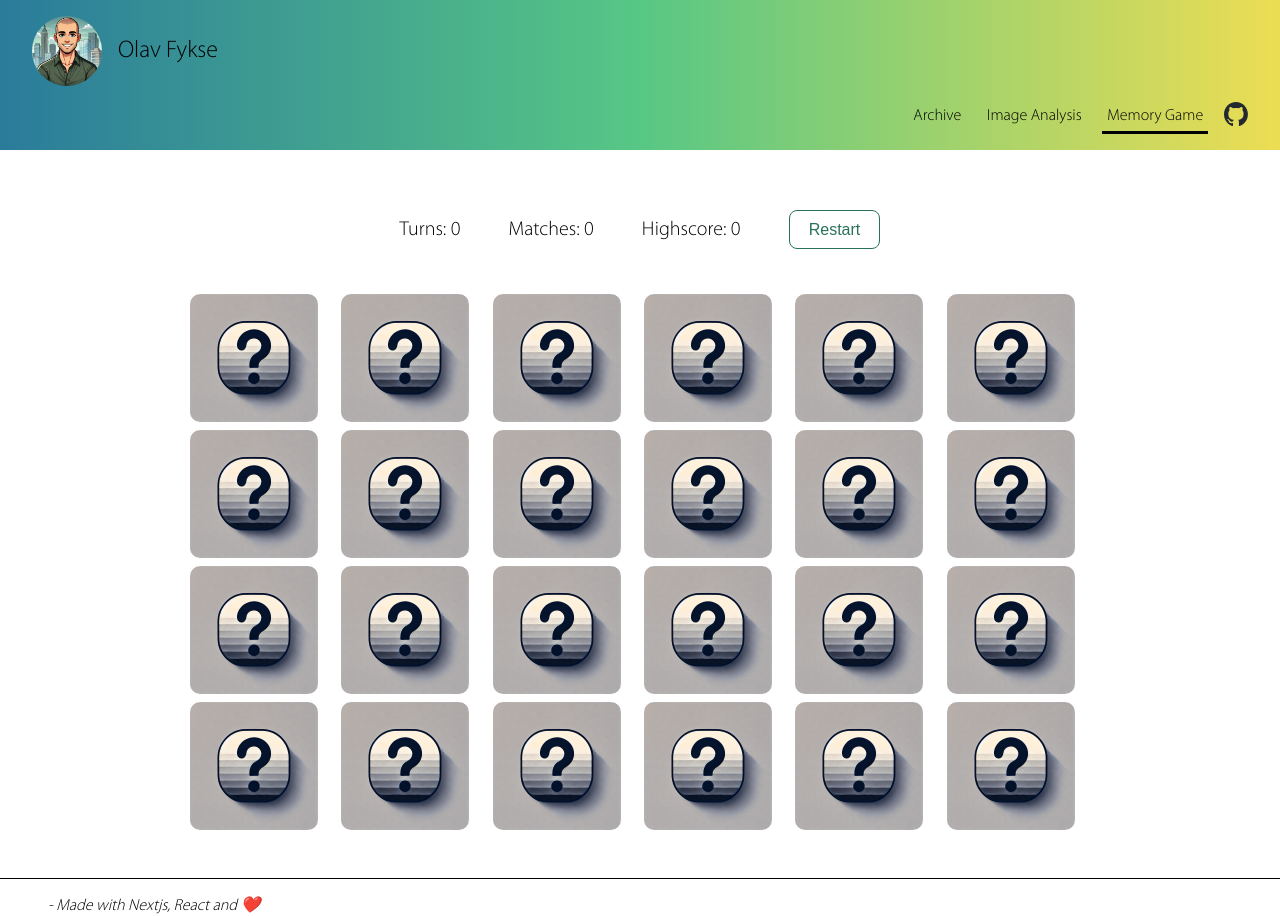
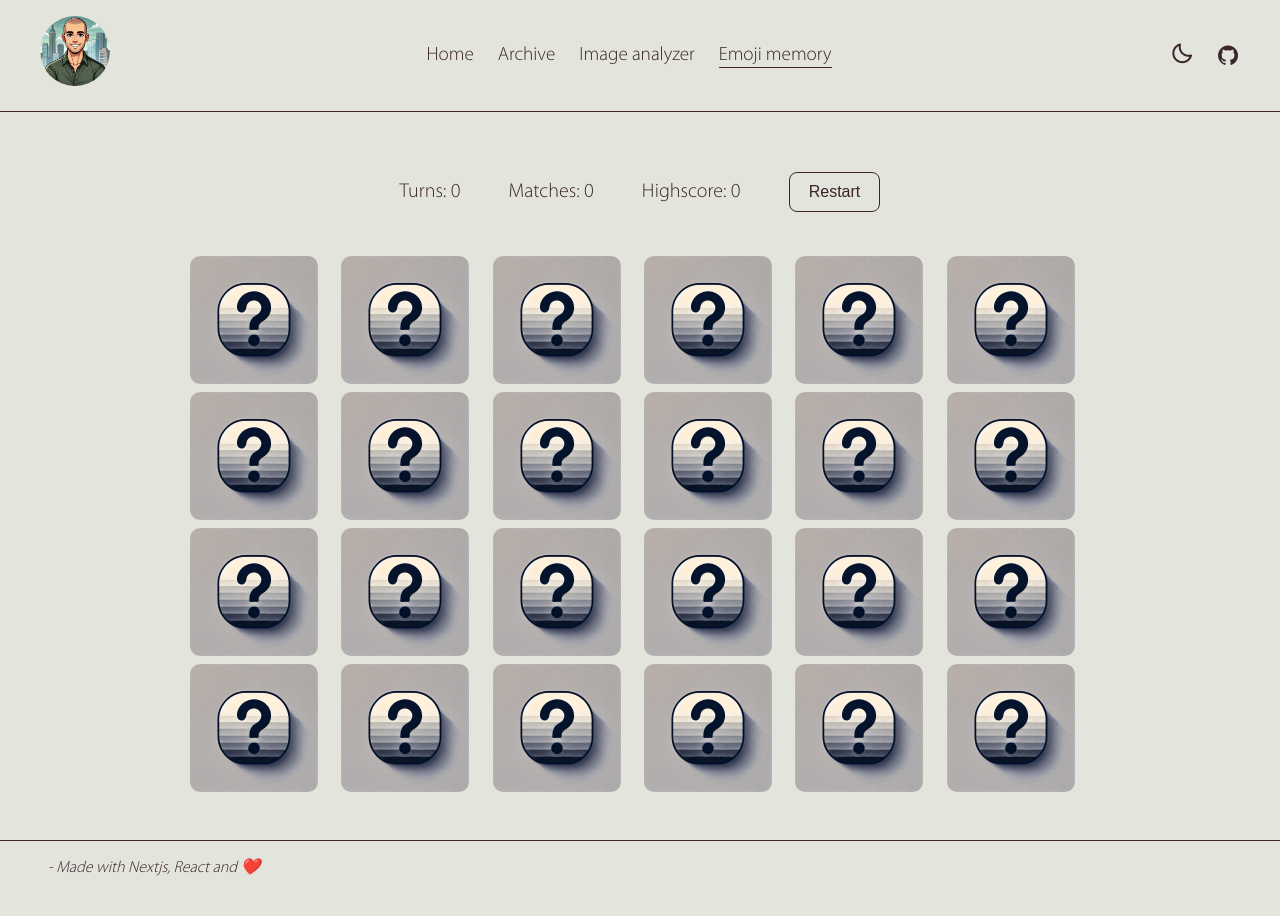
Before and after one commit to bouvet-ofykse/Blog-nextjs, a Next.js app: page /memory-game in a window 1280 px wide. After the commit the page ends 878 px from the top, so only its background shows below. Built offline with nearby package versions, Linux system fonts and the light colour scheme.

Commit message:
Improved design

```diff
--- a/package.json
+++ b/package.json
@@ -16,6 +16,7 @@
     "next": "15.1.6",
     "next-cloudinary": "^6.16.0",
     "react": "^19.0.0",
+    "react-boxicons": "^0.0.28",
     "react-dom": "^19.0.0"
   },
   "devDependencies": {
--- a/src/app/blog/page.module.css
+++ b/src/app/blog/page.module.css
@@ -6,6 +6,11 @@
     flex-direction: column;
     padding-bottom: 0.5rem;
     padding-top: 0.5rem;
+    border-bottom: 1px solid var(--foreground-light);
+}
+
+:global(body.dark) .row {
+    color: var(--foreground-dark);
 }
 
 .date {
--- a/src/app/blog/page.tsx
+++ b/src/app/blog/page.tsx
@@ -1,7 +1,6 @@
 import {getAllposts} from "@/lib/posts";
 import Link from "next/link";
 import styles from './page.module.css';
-
 
 
 export default function BlogPosts() {
--- a/src/app/globals.css
+++ b/src/app/globals.css
@@ -3,16 +3,30 @@
 @font-face { font-family: myriad-pro;
     src: url('../content/myriad-pro/MyriadPro-Light.otf'); }
 
-/*:root {*/
-/*    --background: #FEFCE8;*/
-/*    --foreground: #212121;*/
-/*}*/
+:root {
+    --background-light: #E3E4DB;
+    --foreground-light: #3B252C;
+    --purple: #8F6593;
+    --rose-quartz: #AEA4BF;
+    --silver: #CDCDCD;
+    --gold: #c79b0a;
+    --background-dark: #312e38;
+    --foreground-dark: #CDCDCD;
+}
+
+
+body.dark {
+    background-color: var(--background-dark);
+    color: var(--foreground-dark);
+}
+
+
 
 
 body {
     font-family: myriad-pro;
-    color: var(--foreground);
-    background: var(--background);
+    color: var(--foreground-light);
+    background: var(--background-light);
     /*font-family: Arial, Helvetica, sans-serif;*/
     /*margin: 3rem;*/
     display: flex;
@@ -24,8 +38,8 @@ body {
 
 @media (max-width: 720px) {
     body {
-        color: var(--foreground);
-        background: var(--background);
+        color: var(--foreground-light);
+        background: var(--background-light);
         font-family: Arial, Helvetica, sans-serif;
         /*margin: 0.1rem;*/
         display: flex;
@@ -61,7 +75,7 @@ li {
 
 a {
     text-decoration: none;
-    color: var(--foreground);
+    color: var(--foreground-light);
 }
 
 .error-container {
--- a/src/components/memory-game/game-board.module.css
+++ b/src/components/memory-game/game-board.module.css
@@ -40,9 +40,9 @@
 
 
 .button {
-  background-color: #ffffff;
-  color: #2a715a;
-  border: 1px solid #2a715a;
+  color: var(--foreground-light);
+  background-color: var(--background-light);
+  border: 1px solid var(--foreground-light);
   padding: 0.6rem 1.2rem;
   border-radius: 0.5rem;
   cursor: pointer;
@@ -50,8 +50,7 @@
 }
 
 .button:hover {
-  color: #64C0A2FF;
-  border: 1px solid #64C0A2FF;
+  background-color: #ffffff;
 }
 
 .stats {
--- a/src/components/nav-bar/nav-bar-item.tsx
+++ /dev/null
@@ -1,24 +0,0 @@
-'use client';
-
-import styles from "@/components/nav-bar/nav-bar.module.css";
-import Link from "next/link";
-import {usePathname} from "next/navigation";
-
-interface NavbarItemProps {
-    name: string;
-    path: string;
-}
-
-export default function NavbarItem({name, path}: NavbarItemProps) {
-
-    const pathname = usePathname();
-
-    const classes = pathname === path ? `${styles['nav-bar-item']} ${styles['nav-bar-item-active']}` : styles['nav-bar-item'];
-
-    return (
-        <li className={classes}>
-            <Link href={path}>{name}</Link>
-        </li>
-    );
-
-}
--- a/src/components/nav-bar/nav-bar.module.css
+++ b/src/components/nav-bar/nav-bar.module.css
@@ -1,47 +1,141 @@
-
 
 .header {
-    background: #2A7B9B;
-    background: linear-gradient(90deg,rgba(42, 123, 155, 1) 0%, rgba(87, 199, 133, 1) 50%, rgba(237, 221, 83, 1) 100%);
+    border-bottom: 1px solid var(--foreground-light);
+}
+
+:global(body.dark) .header {
+    border-bottom: 1px solid var(--silver);
+}
+
+.container {
+    max-width: 1200px;
+    margin: 0 auto;
+    padding: 1rem 2rem;
+    display: flex;
+    justify-content: space-between;
+    align-items: center;
+    font-size: 1.2rem;
+}
+
+.logo {
+    font-weight: 700;
+    font-size: 1.5rem;
+    text-decoration: none;
+    color: inherit; /* adapts to dark/light mode */
+}
+
+.nav {
+    display: flex;
+    gap: 1.5rem;
+}
+
+.link {
+    color: inherit; /* adapts */
+    text-decoration: none;
+    font-weight: 500;
+    transition: color 0.3s ease;
+}
+
+.link:hover {
+    border-bottom: 1px solid var(--foreground-light);
+}
+
+:global(body.dark) .link:hover {
+    border-bottom: 1px solid var(--foreground-light);
+}
+
+:global(body.dark) .link:hover {
+    border-bottom: 1px solid var(--silver);
+}
+
+.active {
+    border-bottom: 1px solid var(--foreground-light);
+}
+
+:global(body.dark) .active {
+    border-bottom: 1px solid var(--silver);
+}
+
+.controls {
+    display: flex;
+    align-items: center;
+}
+
+.themeToggle {
+    background: none;
+    border: none;
+    cursor: pointer;
+    margin-left: 1rem;
+    color: inherit; /* adapts */
+    font-size: 24px
+}
+
+.hamburger {
+    display: none;
+    background: none;
+    border: none;
+    font-size: 1.8rem;
+    cursor: pointer;
+    margin-left: 1rem;
+    color: inherit;
+}
+
+.githubLink {
+    margin-left: 1rem;
+    font-size: 1.5rem;
+    color: inherit;
+    display: flex;
+    align-items: center;
+    text-decoration: none;
+    transition: transform 0.2s ease, font-size 0.3s ease;
+}
+
+.githubLink:hover {
+    transform: scale(1.3);
+}
+
+.hero {
+    border-radius: 50%;
+}
+
+.ThemeIconSun:hover {
+    color: var(--gold);
+}
+
+.ThemeIconMoon:hover {
+    color: #6043a6;
+}
+
+.icon {
+    transition: transform 0.2s ease, font-size 0.2s ease;
+    cursor: pointer;
+}
+
+.icon:hover {
+    transform: scale(1.3) rotate(15deg);
 }
 
 
-.hero {
-    display: flex;
-    flex-direction: row;
-    align-items: center;
-    font-size: 1.5rem;
-    margin-top: 1rem;
-    margin-left: 2rem;
 
+@media (max-width: 768px) {
+    .nav {
+        position: absolute;
+        top: 60px;
+        left: 0;
+        right: 0;
+        background-color: #fff;
+        flex-direction: column;
+        gap: 1rem;
+        padding: 1rem 2rem;
+        display: none;
+        border-bottom: 1px solid #e5e5e5;
+    }
+
+    .nav.navOpen {
+        display: flex;
+    }
+
+    .hamburger {
+        display: block;
+    }
 }
-
-.hero-img  {
-    border-radius: 50%;
-    margin-right: 1rem;
-}
-
-.nav-bar {
-    /*height: 2rem;*/
-
-}
-
-.nav-bar-items {
-    display: flex;
-    flex-direction: row;
-    justify-content: flex-end;
-    margin-right: 2rem;
-}
-
-.nav-bar-item {
-    margin-right: 1rem;
-    padding: 0.3rem;
-}
-
-.nav-bar-item:hover {
-    border-bottom: 0.2rem solid black;
-}
-
-.nav-bar-item-active {
-    border-bottom: 0.2rem solid black;
-}
--- a/src/components/nav-bar/nav-bar.tsx
+++ b/src/components/nav-bar/nav-bar.tsx
@@ -1,33 +1,113 @@
+'use client';
+
 import Link from 'next/link';
-import Image from 'next/image';
-import githubIcon from '@/content/icons/github.svg'
-import profileImage from '@/content/profile.png';
-import styles from './nav-bar.module.css'
-import NavbarItem from "@/components/nav-bar/nav-bar-item";
+import { usePathname } from 'next/navigation';
+import { useEffect, useState } from 'react';
+import styles from './nav-bar.module.css';
+import 'boxicons/css/boxicons.min.css';
+import Image from "next/image";
+import profilepic from '@/content/profile.png';
 
-export default function NavBar() {
+const navItems = [
+    { name: 'Home', path: '/' },
+    { name: 'Archive', path: '/blog' },
+    { name: 'Image analyzer', path: '/image-analysis' },
+    { name: 'Emoji memory', path: '/memory-game' },
+];
+
+export default function Navbar() {
+    const pathname = usePathname();
+    const [menuOpen, setMenuOpen] = useState(false);
+    const [darkMode, setDarkMode] = useState(false);
+    const [mounted, setMounted] = useState(false);
+
+    // On mount: read theme from localStorage or system preference
+    useEffect(() => {
+        const savedTheme = localStorage.getItem('theme');
+        if (savedTheme === 'dark') {
+            setDarkMode(true);
+            document.body.classList.add('dark');
+        } else if (savedTheme === 'light') {
+            setDarkMode(false);
+            document.body.classList.remove('dark');
+        } else {
+            const prefersDark = window.matchMedia('(prefers-color-scheme: dark)').matches;
+            setDarkMode(prefersDark);
+            document.body.classList.toggle('dark', prefersDark);
+        }
+        setMounted(true);
+    }, []);
+
+    // Update body class and localStorage when darkMode changes
+    useEffect(() => {
+        if (!mounted) return; // Skip initial run before mount
+        document.body.classList.toggle('dark', darkMode);
+        localStorage.setItem('theme', darkMode ? 'dark' : 'light');
+    }, [darkMode, mounted]);
+
+    // Close menu when path changes (optional)
+    useEffect(() => {
+        setMenuOpen(false);
+    }, [pathname]);
+
+    if (!mounted) return null; // Avoid hydration mismatch
 
     return (
         <header className={styles.header}>
+            <div className={styles.container}>
+                <Link href="/" className={styles.logo}>
+                    <Image src={profilepic} alt='Profile picture' width={70} height={70} className={styles.hero} />
+                </Link>
 
-            <Link href='/' className={styles.hero}>
-                <Image priority src={profileImage} alt='Profile picture' height={70} width={70}  className={styles['hero-img']}/>
-                <span>Olav Fykse</span>
-            </Link>
-            <nav className={styles['nav-bar']}>
-                <ul className={styles['nav-bar-items']}>
-                    <NavbarItem name='Archive' path={'/blog'} />
-                    <NavbarItem name='Image Analysis' path='/image-analysis' />
-                    <NavbarItem name='Memory Game' path='/memory-game' />
-                    <li>
-                        <Link href='https://github.com/bouvet-ofykse' target='_blank'>
-                            <Image priority src={githubIcon.src} width={24} height={24} alt='GitHub icon'
-                                   className='hover:fill-amber-200'/>
+                <nav className={`${styles.nav} ${menuOpen ? styles.navOpen : ''}`}>
+                    {navItems.map((item) => (
+                        <Link
+                            key={item.path}
+                            href={item.path}
+                            className={`${styles.link} ${pathname === item.path ? styles.active : ''}`}
+                            onClick={() => setMenuOpen(false)}
+                        >
+                            {item.name}
                         </Link>
-                    </li>
-                    {/*<li><ThemeToggle/></li>*/}
-                </ul>
-            </nav>
+                    ))}
+                </nav>
+
+                <div className={styles.controls}>
+                    <button
+                        onClick={() => setDarkMode((prev) => !prev)}
+                        aria-label="Toggle dark mode"
+                        className={styles.themeToggle}
+                    >
+                        {darkMode &&
+                        <i className={'bx bx-sun ' + styles.ThemeIconSun + ' ' + styles.icon }
+                            aria-hidden="true"
+                        /> }
+                        {!darkMode &&
+                        <i
+                            className={'bx bx-moon ' + styles.ThemeIconMoon + ' '  + styles.icon}
+                            aria-hidden="true"
+                        />
+                        }
+                    </button>
+                    <a
+                        href="https://github.com/bouvet-ofykse"
+                        target="_blank"
+                        rel="noopener noreferrer"
+                        aria-label="GitHub"
+                        className={styles.githubLink}
+                    >
+                        <i className="bx bxl-github" aria-hidden="true" />
+                    </a>
+
+                    <button
+                        onClick={() => setMenuOpen((prev) => !prev)}
+                        aria-label="Toggle menu"
+                        className={styles.hamburger}
+                    >
+                        ☰
+                    </button>
+                </div>
+            </div>
         </header>
     );
 }
```
Also changed, not shown: src/components/memory-game/win-modal.module.css (+16 -6 lines), 1 other file (tests, documents, lock files or other folders).
